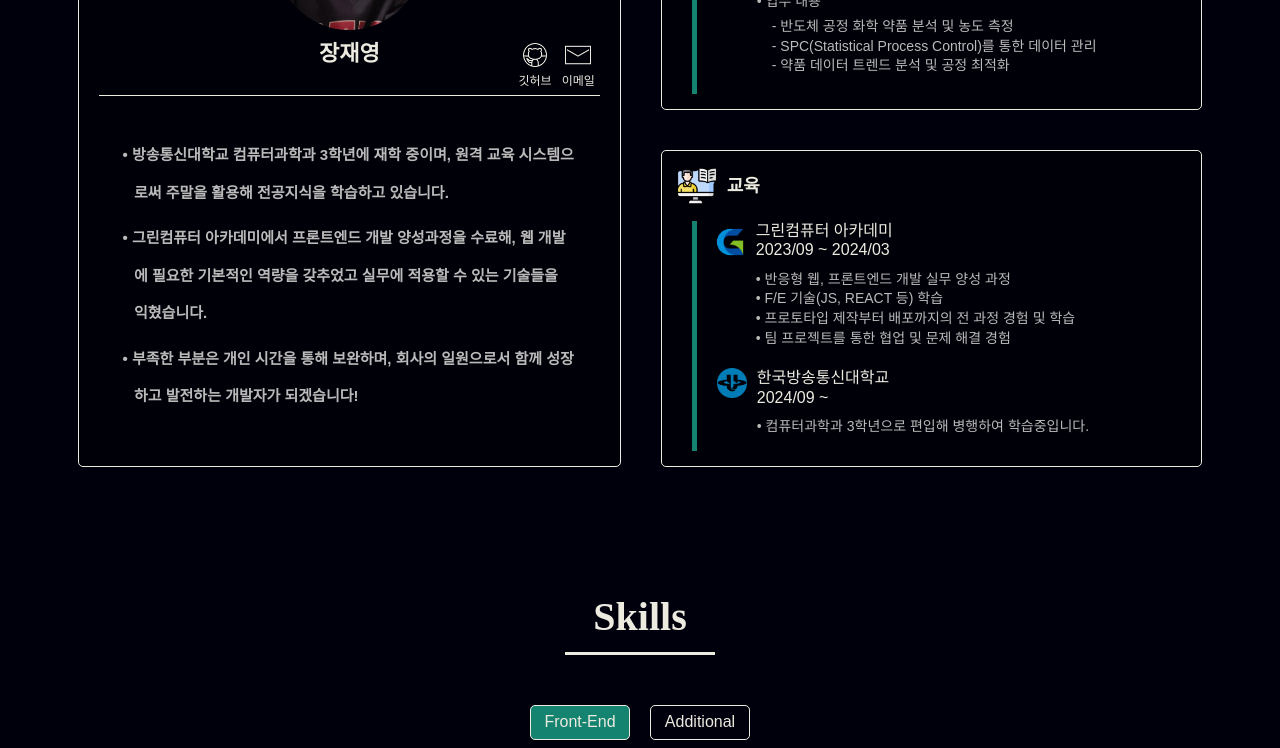
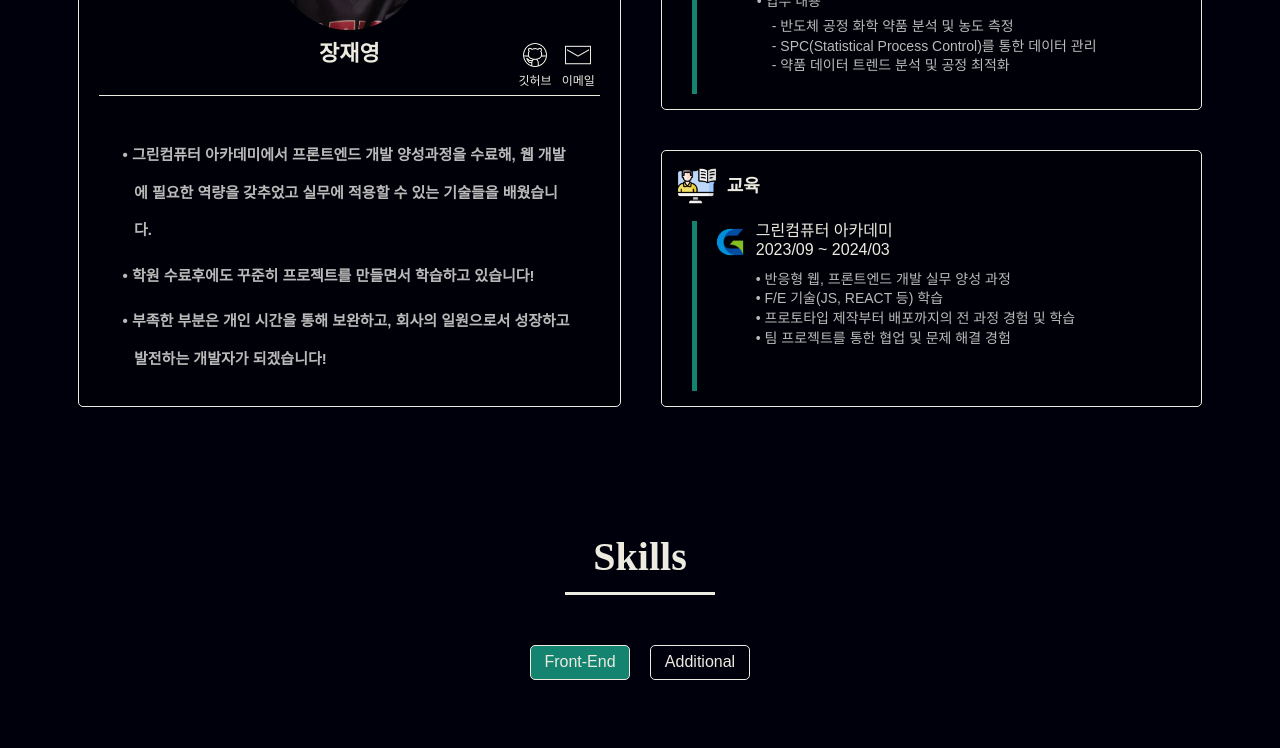
Before and after one commit to jaeyeong97/portfolio, a React (Create React App) app: page / in a window 1280 px wide. Shown: the part 980-1728 px from the top of the page. Built offline with nearby package versions, Linux system fonts and the light colour scheme; a web font is replaced by a local one.

Commit message:
about me 수정

```diff
--- a/src/Home/main/Main.js
+++ b/src/Home/main/Main.js
@@ -90,13 +90,13 @@ const Main = () => {
             </div>
             <div className="text-wrap">
               <span>
-                • 방송통신대학교 컴퓨터과학과 3학년에 재학 중이며, 원격 교육 시스템으로써 주말을 활용해 전공지식을 학습하고 있습니다.
+                • 그린컴퓨터 아카데미에서 프론트엔드 개발 양성과정을 수료해, 웹 개발에 필요한 역량을 갖추었고 실무에 적용할 수 있는 기술들을 배웠습니다.
               </span>
               <span>
-                • 그린컴퓨터 아카데미에서 프론트엔드 개발 양성과정을 수료해, 웹 개발에 필요한 기본적인 역량을 갖추었고 실무에 적용할 수 있는 기술들을 익혔습니다.
+                • 학원 수료후에도 꾸준히 프로젝트를 만들면서 학습하고 있습니다!
               </span>
               <span>
-                • 부족한 부분은 개인 시간을 통해 보완하며, 회사의 일원으로서 함께 성장하고 발전하는 개발자가 되겠습니다!
+                • 부족한 부분은 개인 시간을 통해 보완하고, 회사의 일원으로서 성장하고 발전하는 개발자가 되겠습니다!
               </span>
             </div>
           </div>
@@ -132,7 +132,7 @@ const Main = () => {
                 <span className="title">교육</span>
               </div>
               <div className="line-box">
-                <div className="line2"></div>
+                <div className="line"></div>
                 <div className="s-box-wrap">
                   <div className="s-box">
                     <div className="flex">
@@ -147,16 +147,6 @@ const Main = () => {
                       </div>
                     </div>
                   </div>
-                  <div className="s-box">
-                    <div className="flex">
-                      <img src="/assets/universe.png" alt="" />
-                      <div className="s-flex">
-                        <div className="s-title">한국방송통신대학교</div>
-                        <div className="duration">2024/09 ~</div>
-                        <span>• 컴퓨터과학과 3학년으로 편입해 병행하여 학습중입니다.</span>
-                      </div>
-                    </div>
-                  </div>
                 </div>
               </div>
             </div>
--- a/src/styles/main.css
+++ b/src/styles/main.css
@@ -216,12 +216,6 @@
   margin: 0 20px 15px 30px;
   background-color: var(--accent-color);
 }
-#main .main_wrap .sub_wrap .flex-wrap .line2 {
-  width: 5px;
-  height: 230px;
-  margin: 0 20px 15px 30px;
-  background-color: var(--accent-color);
-}
 #main .main_wrap .sub_wrap .flex-wrap .ml {
   margin-left: 15px;
 }
```
Also changed, not shown: public/assets/universe.png (deleted).
